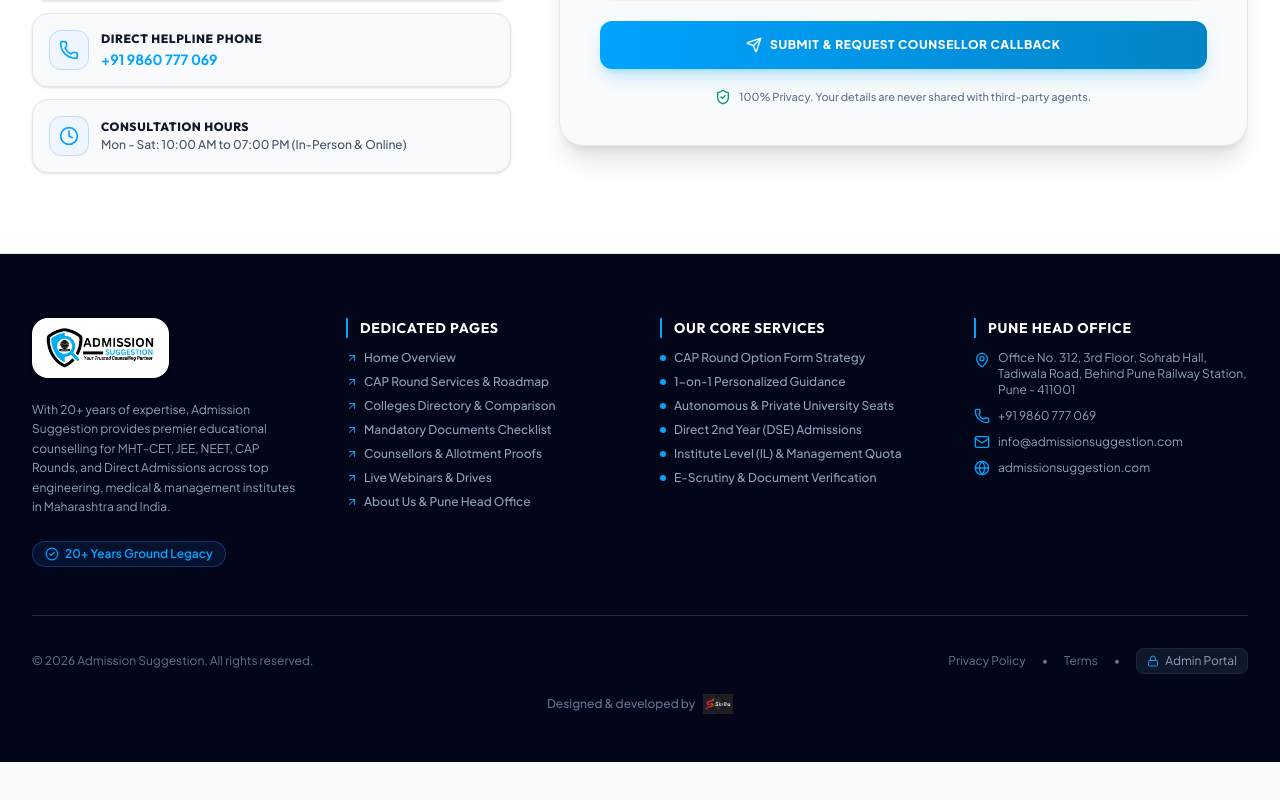
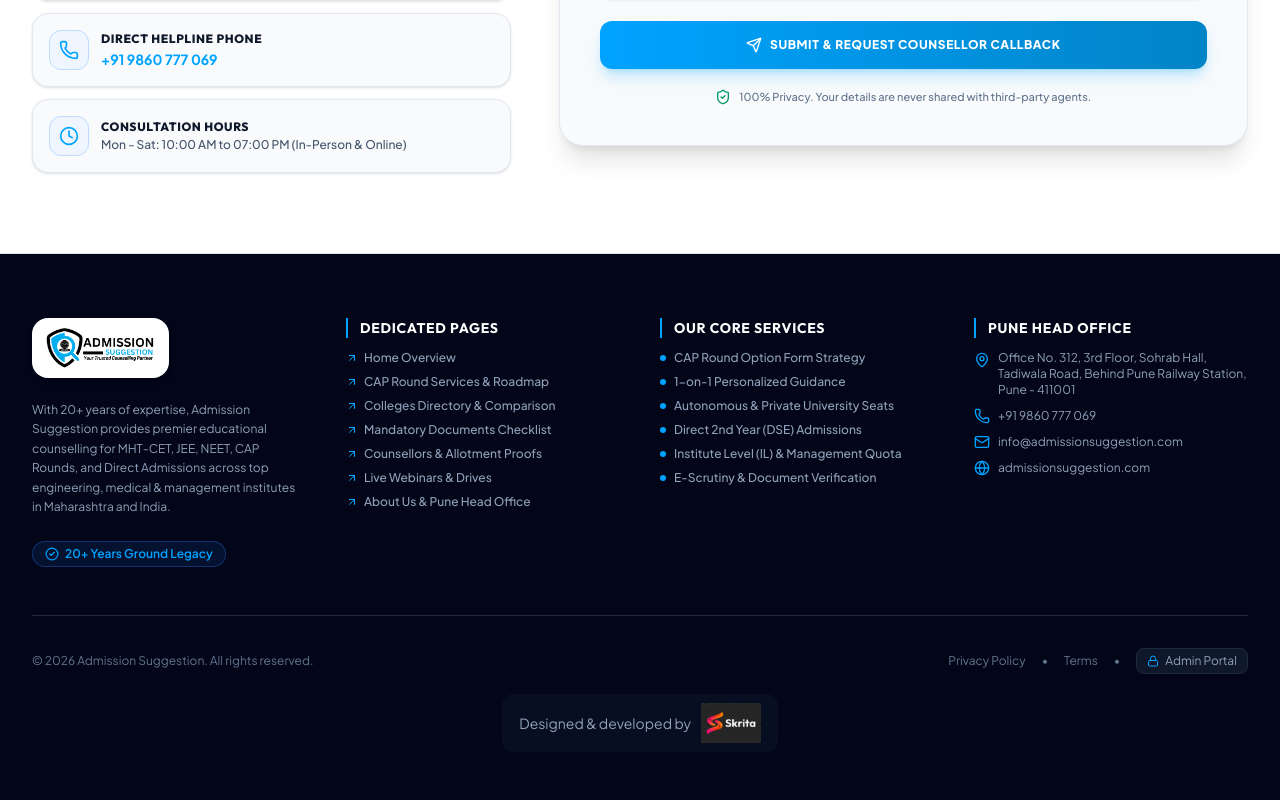
Before and after one commit to vivek-rx/AdmissionSuggestion, a React (Vite) app: page / in a window 1280 px wide. Shown: the part 6344-7144 px from the top of the page. Before the commit the page ends 7106 px from the top, so only its background shows below. Built offline with nearby package versions, Linux system fonts and the light colour scheme.

Commit message:
Increase Skrita badge logo size and visibility

```diff
--- a/src/components/common/SkritaBadge.tsx
+++ b/src/components/common/SkritaBadge.tsx
@@ -7,14 +7,16 @@ export const SkritaBadge: React.FC = () => {
       href="https://vivekrandad.app"
       target="_blank"
       rel="noopener noreferrer"
-      className="group inline-flex items-center gap-2 text-xs text-slate-500 hover:text-slate-300 transition-all duration-300"
+      className="group inline-flex items-center gap-2.5 px-4 py-2 rounded-xl bg-slate-900/50 hover:bg-slate-900 border border-transparent hover:border-slate-800 transition-all duration-300"
       title="Visit vivekrandad.app"
     >
-      <span className="font-medium">Designed & developed by</span>
+      <span className="text-sm text-slate-400 group-hover:text-slate-300 transition-colors">
+        Designed & developed by
+      </span>
       <img
         src={skritaLogo}
         alt="Skrita"
-        className="h-5 w-auto object-contain opacity-80 group-hover:opacity-100 transition-all duration-300"
+        className="h-8 md:h-10 w-auto object-contain transition-transform duration-300 group-hover:scale-105"
       />
     </a>
   );
```
